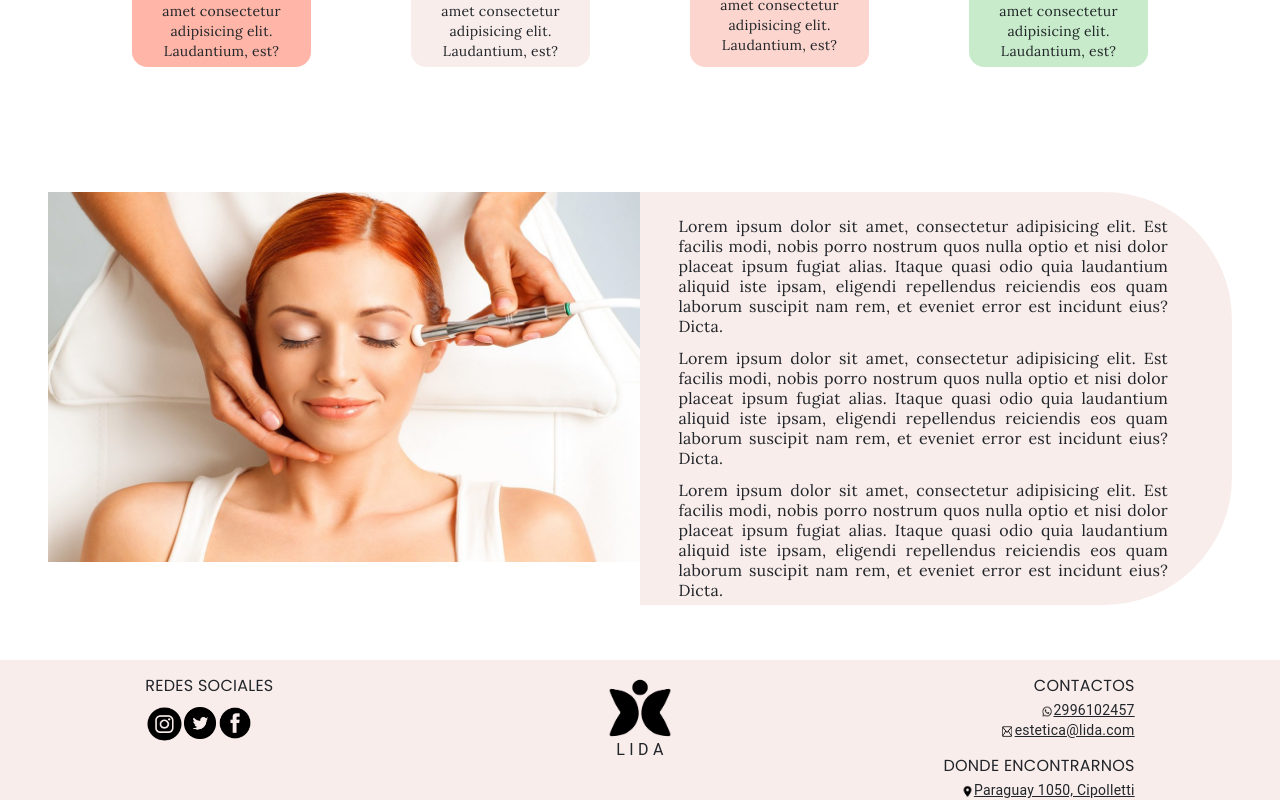
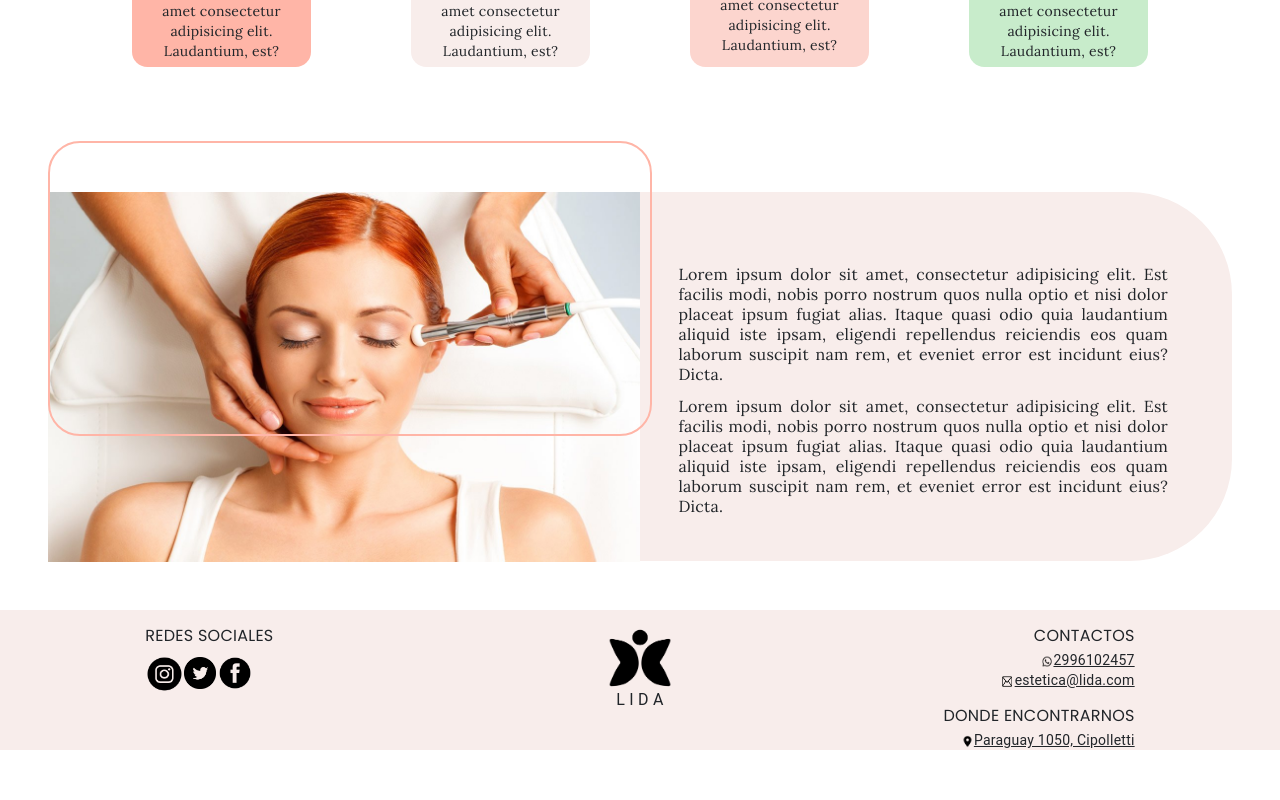
Before and after one commit to nehoxy/estetica-lida, an Angular app: page / in a window 1280 px wide. Shown: the part 772-1572 px from the top of the page. After the commit the page ends 1522 px from the top, so only its background shows below. Built offline with nearby package versions, Linux system fonts and the light colour scheme.

Commit message:
complicaciones con el border de la imagen

```diff
--- a/src/app/modules/home/components/info-home/info-home.component.css
+++ b/src/app/modules/home/components/info-home/info-home.component.css
@@ -1,8 +1,30 @@
+/* prueba */
+#container {
+    width: 100px;
+    height: 100px;
+    position: relative;
+  }
+  #navi,
+  #infoi {
+    width: 100%;
+    height: 100%;
+    position: absolute;
+    top: 0;
+    left: 0;
+  }
+  #infoi {
+    z-index: 10;
+  }
+
 .imageLeft{
     width:40vw;
     height:30vw;
     margin-left: 5vw;
     margin-top: 4vw;
+    /*
+    outline: 1px solid #FFB5A7;
+    outline-offset: -4px;
+    */
 }
 
 .contenedorText{
@@ -11,10 +33,26 @@
     width: 100%;
     height: 87.6%;
     margin-top: 4vw;
-    border-radius: 0 10vw 10vw 0;
+    border-radius: 0 8vw 8vw 0;
 
 }
 
+.contenedorPrincipal{
+    position:relative;
+
+}
+contenedorImagen{
+    position:absolute
+}
+.contenedorPrueba{
+    border: 2px solid #FFB5A7;
+    border-radius: 2.5vw;
+    position:absolute;
+
+    width: 100%;
+    height: 70%;
+
+}
 
 .textRight{
     margin-left: 2vw;
--- a/src/app/modules/home/components/info-home/info-home.component.html
+++ b/src/app/modules/home/components/info-home/info-home.component.html
@@ -1,12 +1,29 @@
 <div class="container-flex m-5">
     <div class="row">
-        <div class="col-lg-6 pe-0">
-            <img class="float-left imageLeft" src="../../../../../assets/imagenes/info-image.jpg" alt="Image floating left">
+        <div class="col-lg-6 pe-0 contenedorPrincipal">
+            <!--
+            <div id="container">
+                <div id="navi">a</div>
+                <div id="infoi">
+                    <img class="float-left imageLeft" src="../../../../../assets/imagenes/info-image.jpg" alt="Image floating left">
+                </div>
+            </div>
+            -->
+
+
+            <div class="contenedorPrueba">
+
+            </div>
+
+
+            <div class="contenedorImagen">
+                <img class="float-left imageLeft" src="../../../../../assets/imagenes/info-image.jpg" alt="Image floating left">
+            </div>
+
         </div>
         <div class="col-lg-6 ps-0">
             <div class="contenedorText">
-                <p class=" textFont float-end textRight fs-6 pt-4 ">Lorem ipsum dolor sit amet, consectetur adipisicing elit. Est facilis modi, nobis porro nostrum quos nulla optio et nisi dolor placeat ipsum fugiat alias. Itaque quasi odio quia laudantium aliquid iste ipsam, eligendi repellendus reiciendis eos quam laborum suscipit nam rem, et eveniet error est incidunt eius? Dicta.</p>
-                <p class=" textFont float-end textRight fs-6">Lorem ipsum dolor sit amet, consectetur adipisicing elit. Est facilis modi, nobis porro nostrum quos nulla optio et nisi dolor placeat ipsum fugiat alias. Itaque quasi odio quia laudantium aliquid iste ipsam, eligendi repellendus reiciendis eos quam laborum suscipit nam rem, et eveniet error est incidunt eius? Dicta.</p>
+                <p class=" textFont float-end textRight fs-6 pt-4 mt-5">Lorem ipsum dolor sit amet, consectetur adipisicing elit. Est facilis modi, nobis porro nostrum quos nulla optio et nisi dolor placeat ipsum fugiat alias. Itaque quasi odio quia laudantium aliquid iste ipsam, eligendi repellendus reiciendis eos quam laborum suscipit nam rem, et eveniet error est incidunt eius? Dicta.</p>
                 <p class=" textFont float-end textRight fs-6">Lorem ipsum dolor sit amet, consectetur adipisicing elit. Est facilis modi, nobis porro nostrum quos nulla optio et nisi dolor placeat ipsum fugiat alias. Itaque quasi odio quia laudantium aliquid iste ipsam, eligendi repellendus reiciendis eos quam laborum suscipit nam rem, et eveniet error est incidunt eius? Dicta.</p>
             </div>
         </div>
```
